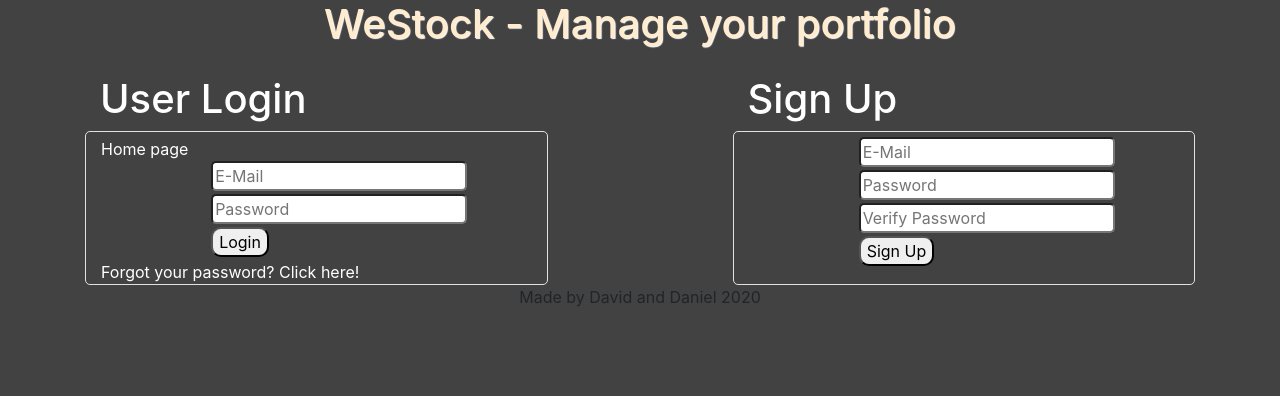
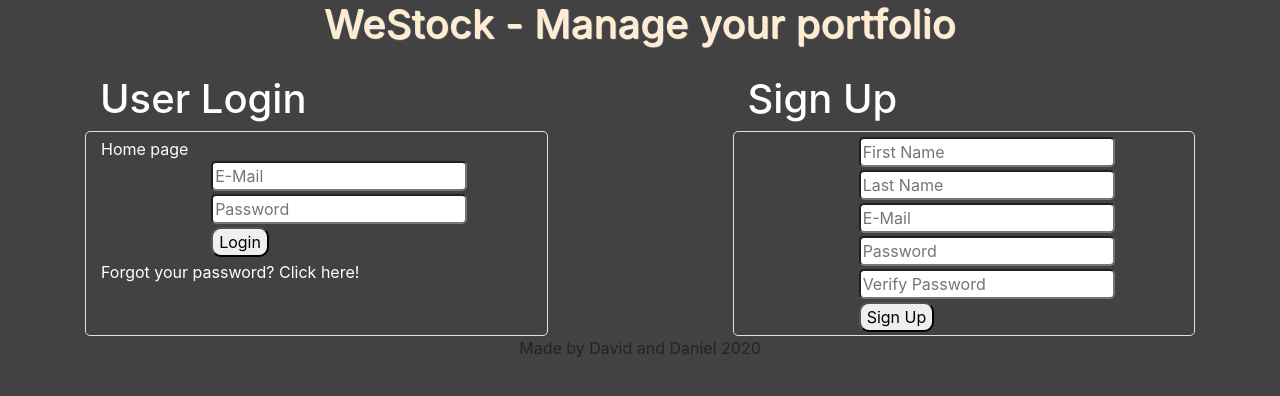
Before and after one commit to StockApp-Org/StockApp, a React (Create React App) app: page / in a window 1280 px wide. Shown: the top 396 px of the page. Built offline with nearby package versions, Linux system fonts and the light colour scheme.

Commit message:
Added sign up action

```diff
--- a/src/Authentication.js
+++ b/src/Authentication.js
@@ -18,7 +18,6 @@ export default class Authentication {
             .then(response => response.json())
             .then(data => {
                 if(data != null) {
-                console.log('auth');
                 let expiresAt = JSON.stringify(new Date().addHours(6));
                 localStorage.setItem('current_user', JSON.stringify({
                     userId: data.userId,
@@ -31,7 +30,8 @@ export default class Authentication {
                     shares: data.userShares
                     }));
                     localStorage.setItem('expires_at', expiresAt);
-                    resolve(data);                }
+                    resolve(data);
+                }
             });
         });
     };
--- /dev/null
+++ b/src/Components/SignUpForm.js
@@ -0,0 +1,102 @@
+import React, {Component} from 'react';
+import {Form, Col} from 'react-bootstrap'
+
+class SignUpForm extends Component {
+
+    async SignUpSubmit(e) {
+        e.preventDefault();
+        var email = e.target["email"].value;
+        var password = e.target["signUpPassword"].value;
+        var firstName = e.target["firstName"].value;
+        var lastName = e.target["lastName"].value;
+
+        var formData = new FormData();
+        formData.append('Email', email);
+        formData.append('Password', password);
+        formData.append('FirstName', firstName);
+        formData.append('LastName', lastName);
+
+        await this.SignUpDb(formData);
+
+        if (localStorage.getItem('current_user') != null) {
+            window.location = '/homepage';
+        }
+    }
+
+    SignUpDb(FormData) {
+
+        // eslint-disable-next-line no-extend-native
+        Date.prototype.addHours = function(h) {
+            this.setTime(this.getTime() + (h*60*60*1000));
+            return this;
+        }
+
+        var req = {
+            method: 'POST',
+            body: FormData
+        };
+
+        return new Promise(resolve => {
+            fetch('https://localhost:5001/user', req)
+            .then(response => response.json())
+            .then(data => {
+                if(data != null) {
+                    let expiresAt = JSON.stringify(new Date().addHours(6));
+                localStorage.setItem('current_user', JSON.stringify({
+                    userId: data.userId,
+                    fullName: data.firstName + ' ' + data.lastName,
+                    email: data.email,
+                    personNr: data.personNr,
+                    orgNr: data.orgNr,
+                    imgUrl: data.imgUrl,
+                    address: data.userAddress,
+                    shares: data.userShares
+                    }));
+                    localStorage.setItem('expires_at', expiresAt);
+                    resolve(data);
+                };
+            });
+        });
+    };
+
+    render() {
+        return (
+            <div>
+                <form onSubmit={this.SignUpSubmit.bind(this)} id="signUpForm">
+                    <Form.Row>
+                        <Col lg={{offset: 3, span: 5}}>
+                            <input type="text" name="firstName" placeholder="First Name"></input>
+                        </Col>
+                    </Form.Row>
+                    <Form.Row>
+                        <Col lg={{offset: 3, span: 5}}>
+                            <input type="text" name="lastName" placeholder="Last Name"></input>
+                        </Col>
+                    </Form.Row>
+                    <Form.Row>
+                        <Col lg={{offset: 3, span: 5}}>
+                            <input type="text" name="email" placeholder="E-Mail"></input>
+                        </Col>
+                    </Form.Row>
+                    <Form.Row>
+                        <Col lg={{offset: 3, span: 5}}>
+                            <input type="password" name="signUpPassword" placeholder="Password"></input>
+                        </Col>
+                    </Form.Row>
+                    <Form.Row>
+                        <Col lg={{offset: 3, span: 5}}>
+                            <input type="password" name="verifyPassword" placeholder="Verify Password"></input>
+                        </Col>
+                    </Form.Row>
+                    <Form.Row>
+                        <Col lg={{offset: 3, span: 5}}>
+                            <input type="submit" value="Sign Up"></input>
+                        </Col>
+                    </Form.Row>
+                </form>
+            </div>
+        )
+    }
+}
+
+export default SignUpForm;
--- a/src/Pages/LoginPage.js
+++ b/src/Pages/LoginPage.js
@@ -2,6 +2,7 @@ import React, {Component} from 'react';
 import { Container, Row, Col, Form } from 'react-bootstrap';
 import '../Styles/LoginPage.css';
 import { Link } from 'react-router-dom'
+import SignUpForm from '../Components/SignUpForm'
 
 class LoginPage extends Component {
 
@@ -59,7 +60,8 @@ class LoginPage extends Component {
                         </Col>
                         <Col lg={2}></Col>
                         <Col lg={5} id="signUpDiv" className="form-div border top-padding-5 display-block">
-                            <form method="POST" id="signUpForm">
+                            <SignUpForm/>
+                            {/*<form method="POST" id="signUpForm">
                                 <Form.Row>
                                     <Col lg={{offset: 3, span: 5}}>
                                         <input type="text" name="email" placeholder="E-Mail"></input>
@@ -80,7 +82,7 @@ class LoginPage extends Component {
                                         <input type="submit" value="Sign Up"></input>
                                     </Col>
                                 </Form.Row>
-                            </form>
+                            </form>*/}
                         </Col>
                     </Row>
                 </Container>
```
